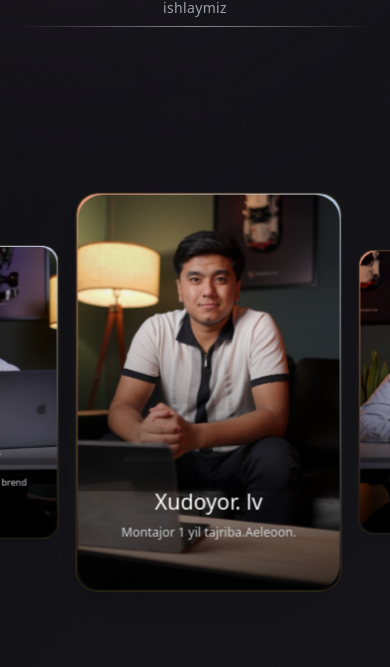
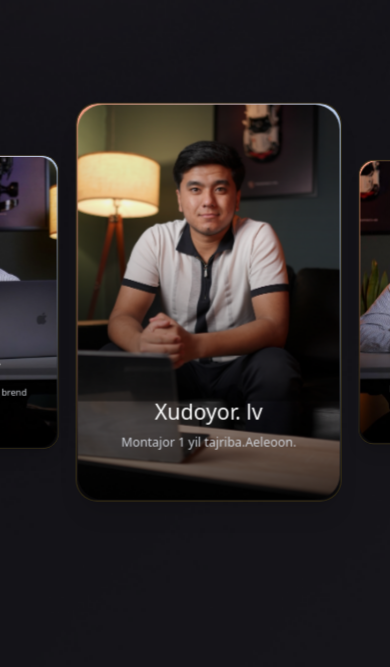
Before and after one commit to Fullstack2711/marketing, a Next.js app: page / in a window 390 px wide. Shown: the part 464-1131 px from the top of the page. Built offline with nearby package versions, Linux system fonts and the light colour scheme; a web font is replaced by a local one.

Commit message:
mobileda  line animation togrlandi va navbar open menu togrlandi

```diff
--- a/app/components/GridCardImage.jsx
+++ b/app/components/GridCardImage.jsx
@@ -70,7 +70,7 @@ export function MarqueeDemo() {
       <div className="max-w-7xl mx-auto">
         {/* Title */}
         <h2
-          className="font-medium text-black mb-16 text-start"
+          className="marque   font-medium text-black mb-16 text-start"
           style={{
             fontSize: 'clamp(40px, 6vw, 110px)',
             maxWidth: '743px',
--- a/app/globals.css
+++ b/app/globals.css
@@ -287,8 +287,15 @@
 /* globals.css */
  .hero-section{
   position: relative;
-  bottom: 60px;
- }
+
+  }
+
+ /* .mobile-line-animation {
+  transform: scale(1.1);
+   width: 900px;
+   height: 550px;
+   margin-top: -120px;
+   } */
 
 /* Mobil ekranlar uchun (640px dan kichik) */
 @media (max-width: 640px) {
@@ -297,4 +304,13 @@
      width: 2500px; /* Desktopdagi kabi katta o‘lcham */
     margin-top: 35px; /* Vertikal joylashuvni sozlash */
    }
+    .hero-section{
+  position: relative;
+  bottom: 90px;
+ }
+ .profile-corusel{
+  position: relative;
+  bottom: 90px;
+ }
+
 }
--- a/app/page.js
+++ b/app/page.js
@@ -59,9 +59,10 @@ export default function Home() {
                 alt="Decorative lines"
                 width={945}
                 height={250}
-                className="mobile-line-animation    m-auto "
+                className="mobile-line-animation    m-auto  "
                 priority
                 id="decorative-lines"
+
               />
             </div>
 
@@ -69,14 +70,14 @@ export default function Home() {
             <div className="hero-section     relative z-20">
               <Hero  />
             </div>
-            <div className="w-full max-w-8xl mx-auto relative z-30 mt-[-18rem] mb-14 transform scale-75">
+            <div className="profile-corusel    w-full max-w-8xl mx-auto relative z-30 mt-[-18rem] mb-14 transform scale-75">
               <ProfileCarousel />
             </div>
 
           </div>
 
           {/* CONTENT qismi */}
-          <div className="bg-[#111111]">
+          <div className="marquee      bg-[#111111]">
             <MarqueeDemo />
           </div>
           <div className="services">
```
